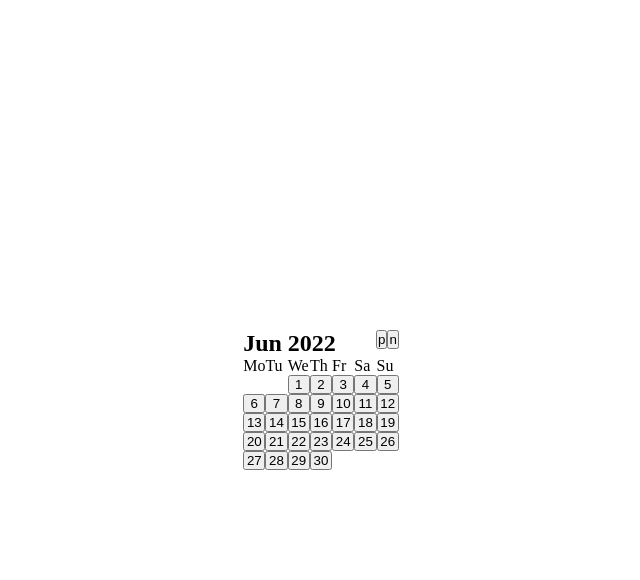
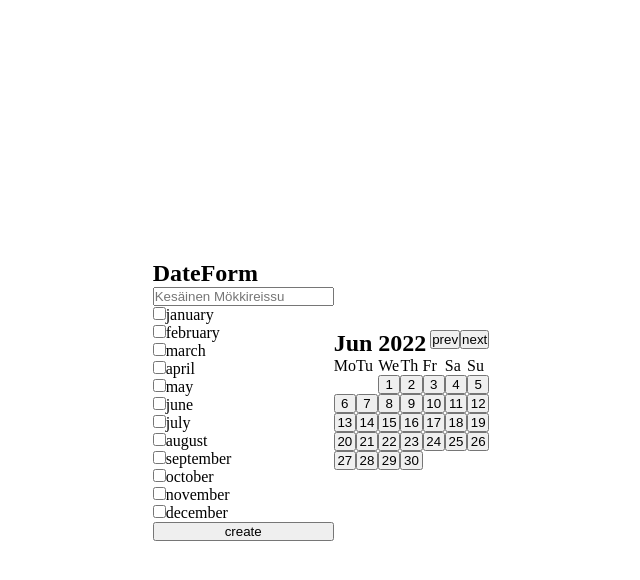
Before and after one commit to Leebossi/date-agree, a React (Create React App) app in the folder client/: page / in a window 1280 px wide. Both pictures are taken after a click on the button "Create". Shown: the top 580 px of the page, without its empty margins (319-959 px from the left). Built offline with nearby package versions, Linux system fonts and the light colour scheme.

Commit message:
month form for initial event creation

```diff
--- a/client/src/App.tsx
+++ b/client/src/App.tsx
@@ -9,6 +9,7 @@ import {
 } from "date-fns";
 import { eachDayOfInterval } from "date-fns/esm";
 import React, { useState } from "react";
+import DateForm from "./components/DateForm";
 
 const App = () => {
   const today = startOfToday();
@@ -20,7 +21,6 @@ const App = () => {
     start: firstDayCurrentMonth,
     end: endOfMonth(firstDayCurrentMonth),
   });
-  console.log(newDays);
 
   const nextMonth = () => {
     const firstDayNextMonth = add(firstDayCurrentMonth, { months: 1 });
@@ -32,6 +32,7 @@ const App = () => {
     setCurrentMonth(format(firstDayPreviousMonth, "MMM-yyyy"));
   };
 
+  console.log(createClicked);
   return (
     <div className="app">
       {!createClicked ? (
@@ -42,12 +43,14 @@ const App = () => {
           </button>
         </div>
       ) : (
+        <DateForm />
+      )}
       <div className="calendar">
         <div className="month-indicator">
           <h2>{format(firstDayCurrentMonth, "MMM yyyy")}</h2>
           <div>
-              <button onClick={previousMonth}>p</button>
-              <button onClick={nextMonth}>n</button>
+            <button onClick={previousMonth}>prev</button>
+            <button onClick={nextMonth}>next</button>
           </div>
         </div>
         <div className="day-of-week">
@@ -63,9 +66,7 @@ const App = () => {
           {newDays.map((day, dayIndx) => (
             <div
               key={day.toString()}
-                className={`${
-                  dayIndx === 0 ? colStartClasses[getDay(day)] : ""
-                }`}
+              className={`${dayIndx === 0 ? colStartClasses[getDay(day)] : ""}`}
             >
               <button type="button" className="day-button">
                 <time dateTime={format(day, "yyyy-MM-dd")}>
@@ -76,7 +77,6 @@ const App = () => {
           ))}
         </div>
       </div>
-      )}
     </div>
   );
 };
--- /dev/null
+++ b/client/src/components/DateForm.tsx
@@ -0,0 +1,73 @@
+import React, { useState } from "react";
+
+const DateForm = () => {
+  const months = [
+    "january",
+    "february",
+    "march",
+    "april",
+    "may",
+    "june",
+    "july",
+    "august",
+    "september",
+    "october",
+    "november",
+    "december",
+  ];
+
+  const [checkedState, setCheckedState] = useState(
+    new Array(months.length).fill(false)
+  );
+
+  const handleSubmit = (e: any) => {
+    e.preventDefault();
+    const selectedMonths: string[] = [];
+    checkedState.forEach((value, index) => {
+      if (value === true) {
+        selectedMonths.push(months[index])
+      }
+    })
+    console.log(selectedMonths)
+  };
+
+  const handleChange = (position: number) => {
+    const updatedCheckedState = checkedState.map((item, index) =>
+      index === position ? !item : item
+    );
+
+    setCheckedState(updatedCheckedState);
+  };
+
+  console.log(checkedState);
+  return (
+    <div className="form-container">
+      <h2>DateForm</h2>
+      <form onSubmit={handleSubmit}>
+        <input type="text" placeholder="Kesäinen Mökkireissu" />
+        <ul className="months-linst">
+          {months.map((month, index) => {
+            return (
+              <li key={index}>
+                <div className="month-list-item">
+                  <input
+                    type="checkbox"
+                    id={`custom-checkbox-${index}`}
+                    name={month}
+                    value={month}
+                    checked={checkedState[index]}
+                    onChange={() => handleChange(index)}
+                  />
+                  <label htmlFor={`custome-checkbox-${index}`}>{month}</label>
+                </div>
+              </li>
+            );
+          })}
+        </ul>
+        <button type="submit">create</button>
+      </form>
+    </div>
+  );
+};
+
+export default DateForm;
--- a/client/src/index.css
+++ b/client/src/index.css
@@ -45,11 +45,19 @@
   grid-column-start: 7;
 }
 
+form {
+  display: flex;
+  flex-direction: column;
+}
+
+ul {
+  list-style: none;
+}
+
 .app {
   height: 100vh;
   width: 100vw;
   display: flex;
-  flex-direction: column;
   justify-content: center;
   align-items: center;
 }
@@ -59,7 +67,8 @@
   justify-content: space-between;
 }
 
-.day-of-week, .date-grid {
+.day-of-week,
+.date-grid {
   display: grid;
   grid-template-columns: repeat(7, 1fr);
 }
```
Lines whose indentation alone changed are shown as unchanged.
